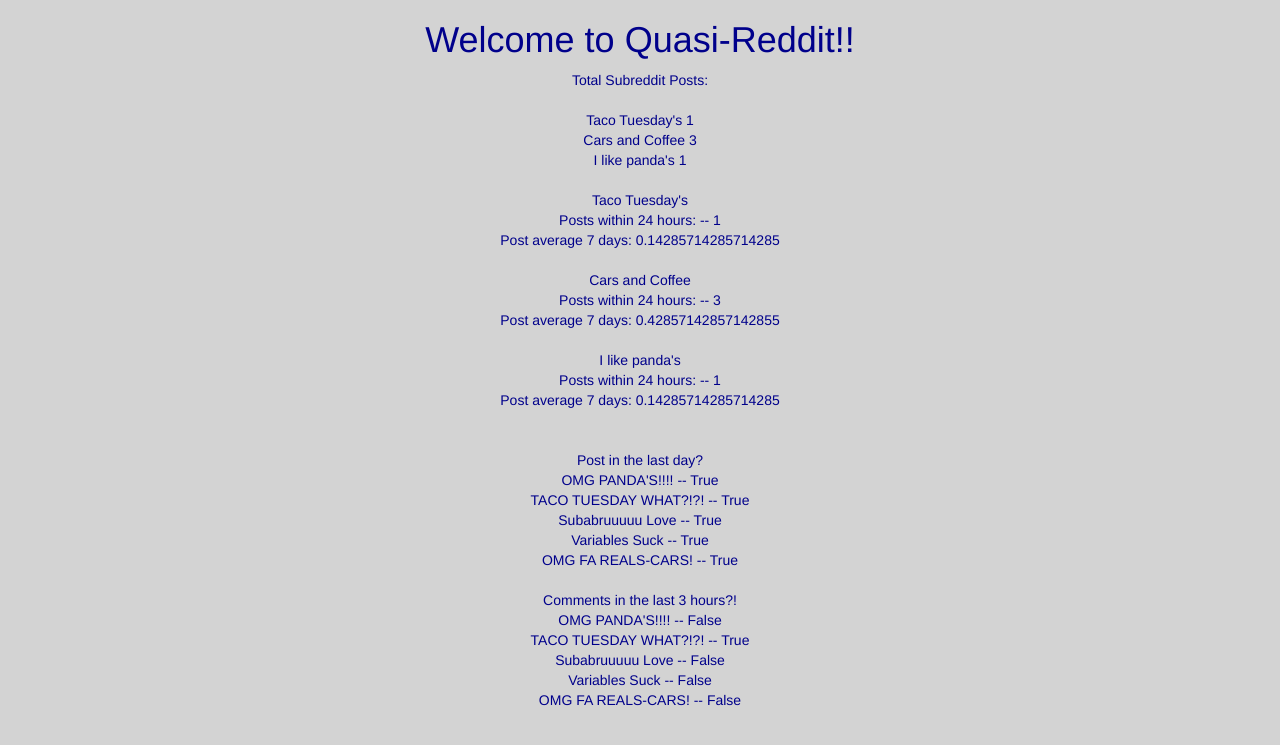
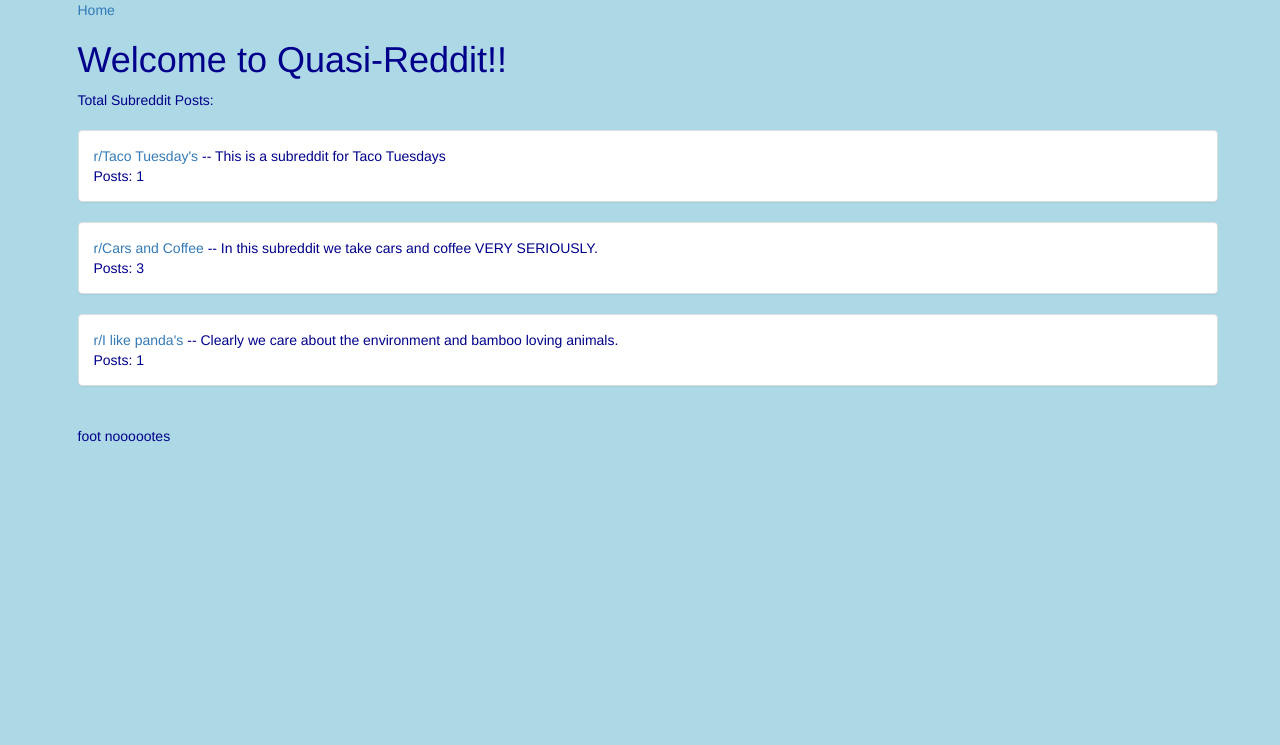
Before and after one commit to dfreshreed/django_reddit, a Django app: page / in a window 1280 px wide. Shown: the top 745 px of the page. Run offline with Django 3.2, Linux system fonts and the light colour scheme; data comes from the database, SQL or seed files in the repository; both versions use the stored data as it was after the commit; some libraries are stand-ins or nearby versions.

Commit message:
index page working mostly, starting sub details page

```diff
--- a/reddit/app/models.py
+++ b/reddit/app/models.py
@@ -11,7 +11,7 @@ class Subreddit(models.Model):
     def __str__(self):
         return self.name
 
-    # @property
+    @property
     def current_count(self):
         return Post.objects.filter(subreddit=self).count()
 
@@ -22,6 +22,10 @@ class Subreddit(models.Model):
     def daily_add(self):
         date7 = datetime.datetime.now() - datetime.timedelta(days=7)
         return Post.objects.filter(subreddit=self).filter(creation_time__gte=date7).count()/7
+
+    @property
+    def top_20(self):
+        return Post.objects.filter(subreddit=self).order_by("-creation_time")[:21]
 
 
 class Post(models.Model):
--- a/reddit/app/views.py
+++ b/reddit/app/views.py
@@ -1,5 +1,6 @@
 from django.shortcuts import render
 from app.models import Subreddit, Post, Comment
+from django.views.generic import DetailView, ListView
 
 
 def index_view(request):
@@ -11,3 +12,13 @@ def index_view(request):
         "post": Post.objects.all(),
     }
     return render(request, "index.html", context)
+
+
+class SubredditDetailView(DetailView):
+    model = Subreddit
+
+    # def get_context_data(self):
+    #     context = {
+    #         "all_posts": Subreddit.objects.all()
+    #     }
+    #     return context
--- a/reddit/reddit/urls.py
+++ b/reddit/reddit/urls.py
@@ -15,9 +15,10 @@ Including another URLconf
 """
 from django.conf.urls import url
 from django.contrib import admin
-from app.views import index_view
+from app.views import index_view, SubredditDetailView
 
 urlpatterns = [
     url(r'^admin/', admin.site.urls),
-    url(r'^$', index_view, name="index_view")
+    url(r'^$', index_view, name='index_view'),
+    url(r'^subreddit/(?P<pk>\d+)/$', SubredditDetailView.as_view(), name='subreddit_detail_view')
 ]
--- /dev/null
+++ b/reddit/templates/base.html
@@ -0,0 +1,26 @@
+{% load staticfiles %}
+<!DOCTYPE html>
+<html>
+  <head>
+    <meta charset="utf-8">
+    <title>Quasi-Reddit</title>
+    <link rel="stylesheet" href="{% static 'css/bootstrap.css' %}" media="screen" title="no title">
+    <style media="screen">
+      body {
+        background-color: lightblue;
+        color: darkblue;
+        padding-left: 15px
+      }
+    </style>
+  </head>
+  <body>
+    <div class="container">
+      <a href="{% url 'index_view' %}">Home</a>
+      {% block content %}
+      {% endblock %}
+      {% block footer %}
+        foot noooootes
+      {% endblock %}
+    </div>
+  </body>
+</html>
--- a/reddit/templates/index.html
+++ b/reddit/templates/index.html
@@ -1,31 +1,21 @@
-{% load staticfiles %}
-<!DOCTYPE html>
-<html>
-  <head>
-    <meta charset="utf-8">
-    <title>Welcome!</title>
-    <link rel="stylesheet" href="{% static 'css/bootstrap.css' %}" media="screen" title="no title">
-    <style media="screen">
-      body {
-        background-color: lightgrey;
-        text-align: center;
-        color: darkblue;
-      }
-
-    </style>
-  </head>
-  <body>
-    <div class="container">
+{% extends 'base.html' %}
+{% block content %}
       <h1>Welcome to Quasi-Reddit!!</h1>
       Total Subreddit Posts: <br>
       <br>
-          {% for item in count %}
-            <!-- {{ item.creation }} -->
-            {{ item.name }}
-            {{ item.current_count }}<br>
-          {% endfor %}
+      {% for item in count %}
+        <div class="panel panel-default">
+          <div class="panel-body">
+
+            <a href="{% url 'subreddit_detail_view' item.id %}">r/{{ item.name }}</a>
+              -- {{ item.description }}<br>
+              Posts: {{ item.current_count }}<br>
+
+          </div>
+        </div>
+        {% endfor %}
          <br>
-          {% for time in time %}
+          <!-- {% for time in time %}
           {{ time.name }}<br>
             Posts within 24 hours:  -- {{ time.today_count }}<br>
             Post average 7 days: {{ time.daily_add }} <br>
@@ -44,8 +34,6 @@
             {% for post in post %}
             <br>
               {{ post }} -- {{ post.is_hot }}
-            {% endfor %}
-    </div>
-
-  </body>
-</html>
+            {% endfor %} -->
+    <!-- </div> -->
+{% endblock %}
```
Also changed, not shown: reddit/templates/app/subreddit_detail.html (added, +19 -0 lines), reddit/db.sqlite3.
